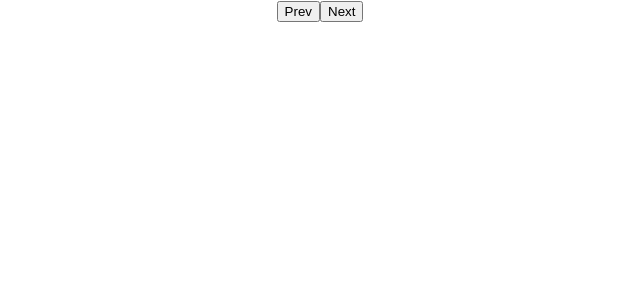
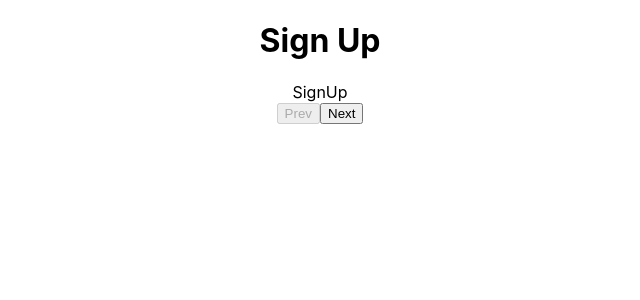
Before and after one commit to patriceandrea/multi-step-form, a React (Create React App) app in the folder multipage-form/: page / in a window 1280 px wide. Shown: the top 300 px of the page, without its empty margins (320-960 px from the left). Built offline with nearby package versions, Linux system fonts and the light colour scheme.

Commit message:
works on the form component:

```diff
--- a/multipage-form/src/components/Form.js
+++ b/multipage-form/src/components/Form.js
@@ -1,15 +1,44 @@
-import React from 'react'
+import React, { useState } from 'react'
+import OtherInfo from './OtherInfo';
+import PersonalInfo from './PersonalInfo';
+import SignUpInfo from './SignUpInfo';
 
 const Form = () => {
+  const [page, setPage] = useState(0);
+
+  const formTitles = ["Sign Up", "Personal Info", "Other"];
+
+  const pageDisplay = () => {
+    if (page === 0) {
+      return <SignUpInfo />
+    }
+    else if (page === 1) {
+      return <PersonalInfo />
+    }
+    else {
+      return <OtherInfo />
+    }
+  }
+
   return (
     <div className='form'>
       <div className='progress-bar'></div>
       <div className='form-container'>
-        <div className='header'></div>
-        <div className='body'></div>
+        <div className='header'>
+          <h1>{formTitles[page]}</h1>
+        </div>
+        <div className='body'>{pageDisplay()}</div>
         <div className='footer'>
-          <button>Prev</button>
-          <button>Next</button>
+          <button
+            disabled={page == 0}
+            onClick={() => { setPage((currPage) => currPage - 1) }}
+          >Prev</button>
+          <button
+            disabled={page === formTitles.length - 1}
+            onClick={() => { setPage((currPage) => currPage + 1) }
+            }>
+            Next
+          </button>
         </div>
       </div>
     </div>
--- a/multipage-form/src/components/OtherInfo.js
+++ b/multipage-form/src/components/OtherInfo.js
@@ -3,7 +3,7 @@ import React from 'react'
 const OtherInfo = () => {
   return (
     <div>
-
+      Other
     </div>
   )
 }
--- a/multipage-form/src/components/PersonalInfo.js
+++ b/multipage-form/src/components/PersonalInfo.js
@@ -3,7 +3,7 @@ import React from 'react'
 const PersonalInfo = () => {
   return (
     <div>
-
+      Personal
     </div>
   )
 }
--- a/multipage-form/src/components/SignUpInfo.js
+++ b/multipage-form/src/components/SignUpInfo.js
@@ -3,7 +3,7 @@ import React from 'react'
 const SignUpInfo = () => {
   return (
     <div>
-
+      SignUp
     </div>
   )
 }
```
